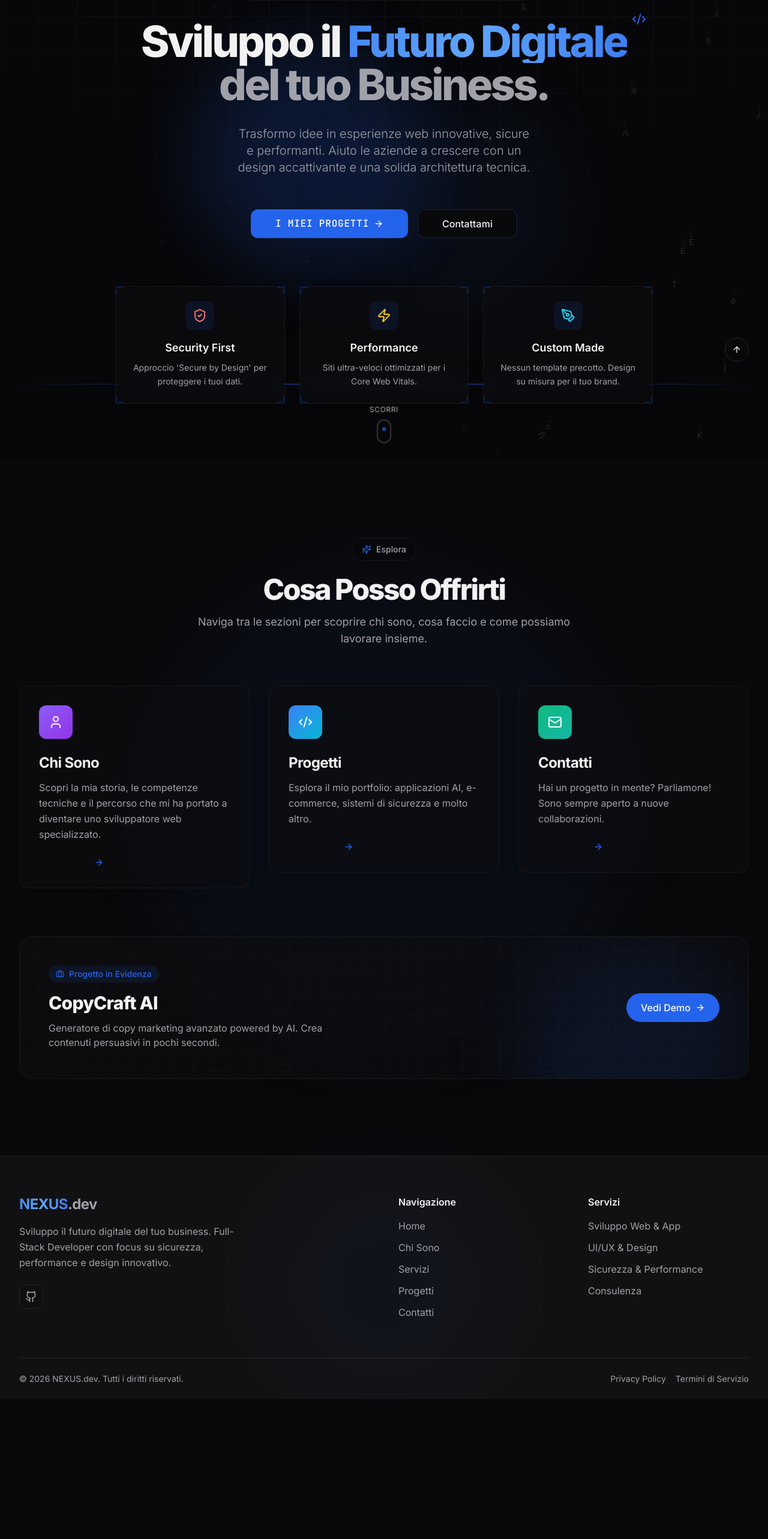
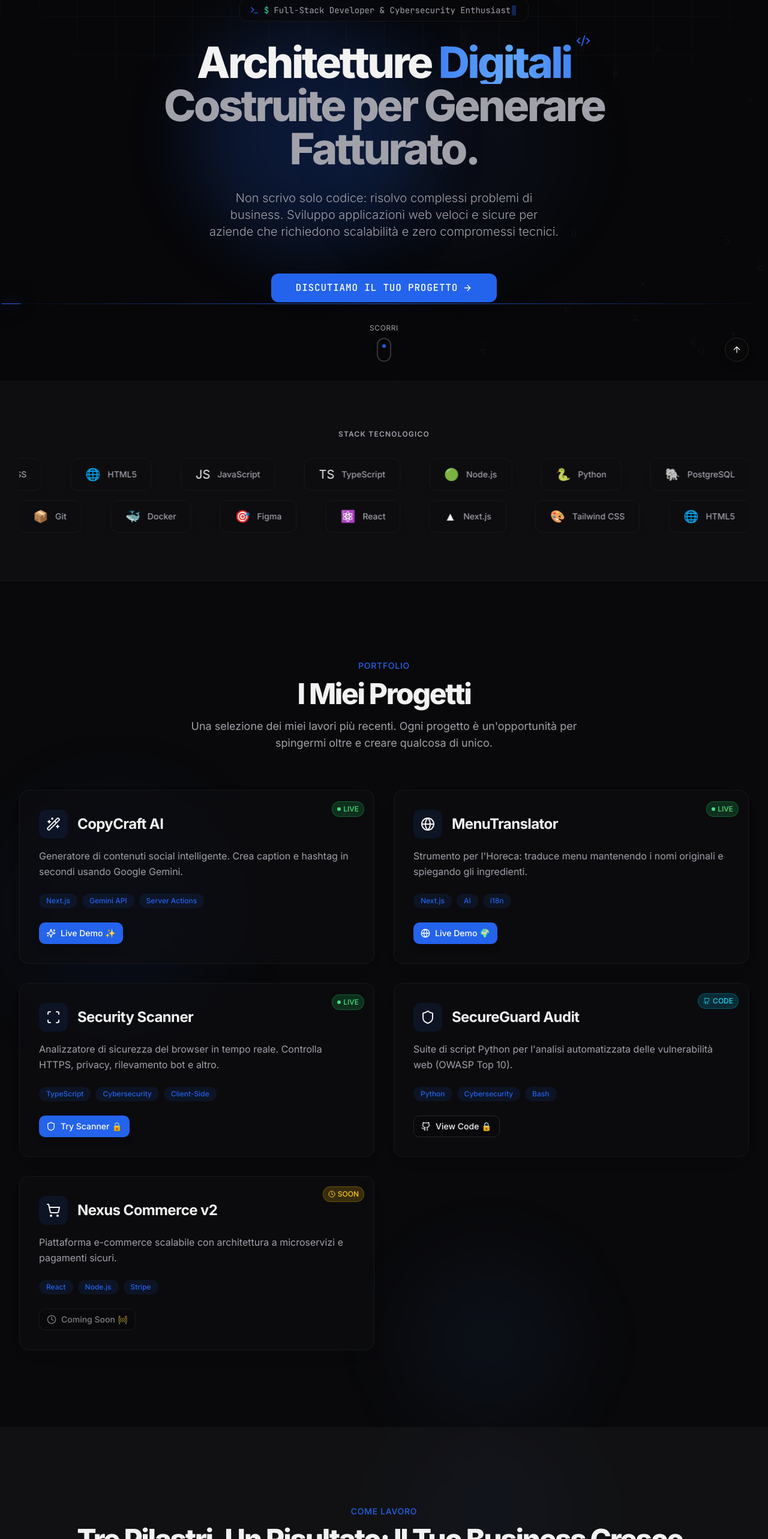
Before and after one commit to ilicr777/nexus-portfolio, a Next.js app: page /1 in a window 1280 px wide. Shown: the part 165-2731 px from the top of the page at 60% size. Before the commit the page ends 2498 px from the top, so only its background shows below. Built offline with nearby package versions, Linux system fonts and the light colour scheme.

Commit message:
Update components and i18n

```diff
--- a/app/[locale]/page.tsx
+++ b/app/[locale]/page.tsx
@@ -1,12 +1,20 @@
 import { Hero } from "@/components/sections/hero";
-import { Highlights } from "@/components/sections/highlights";
+import { TechStack } from "@/components/sections/tech-stack";
+import { Projects } from "@/components/sections/projects";
+import { Services } from "@/components/sections/services";
 import { PageTransition } from "@/components/page-transition";
 
 export default function Home() {
   return (
     <PageTransition>
+      {/* 1 — Hero: singola CTA orientata al contatto */}
       <Hero />
-      <Highlights />
+      {/* 2 — Social Proof: stack tecnico, abbassa la diffidenza */}
+      <TechStack />
+      {/* 3 — Progetti in evidenza: prova tangibile prima della proposta */}
+      <Projects />
+      {/* 4 — Value Proposition: i 3 step concreti dopo aver visto il lavoro */}
+      <Services />
     </PageTransition>
   );
 }
--- a/components/footer.tsx
+++ b/components/footer.tsx
@@ -1,11 +1,12 @@
 "use client";
 
 import Link from "next/link";
-import { useParams } from "next/navigation";
+import { useParams, usePathname } from "next/navigation";
 import { motion } from "framer-motion";
 import { Github, ArrowUp } from "lucide-react";
 import { Button } from "@/components/ui/button";
 import { useDictionary } from "@/components/dictionary-provider";
+import { cn } from "@/lib/utils";
 
 const socialLinks = [
   { href: "https://github.com/ilicr777", icon: Github, label: "GitHub" },
@@ -14,26 +15,29 @@ const socialLinks = [
 export function Footer() {
   const { dictionary } = useDictionary();
   const params = useParams();
+  const pathname = usePathname();
   const locale = params.locale as string;
+
+  const isActive = (href: string) =>
+    href === `/${locale}` ? pathname === href : pathname.startsWith(href);
 
   const footerLinks = [
     {
       title: dictionary.footer.navigation,
       links: [
-        { href: "#home", label: dictionary.nav.home },
-        { href: "#about", label: dictionary.nav.about },
-        { href: "#services", label: dictionary.nav.services },
-        { href: "#projects", label: dictionary.nav.projects },
-        { href: "#contact", label: dictionary.nav.contact },
+        { href: `/${locale}`, label: dictionary.nav.home },
+        { href: `/${locale}/about`, label: dictionary.nav.about },
+        { href: `/${locale}/projects`, label: dictionary.nav.projects },
+        { href: `/${locale}/contact`, label: dictionary.nav.contact },
       ],
     },
     {
       title: dictionary.footer.services,
       links: [
-        { href: "#services", label: dictionary.footer.webDevelopment },
-        { href: "#services", label: dictionary.footer.designServices },
-        { href: "#services", label: dictionary.footer.securityServices },
-        { href: "#contact", label: dictionary.footer.consulting },
+        { href: `/${locale}/contact`, label: dictionary.footer.webDevelopment },
+        { href: `/${locale}/contact`, label: dictionary.footer.designServices },
+        { href: `/${locale}/contact`, label: dictionary.footer.securityServices },
+        { href: `/${locale}/contact`, label: dictionary.footer.consulting },
       ],
     },
   ];
@@ -91,7 +95,12 @@ export function Footer() {
                   <li key={link.label}>
                     <Link
                       href={link.href}
-                      className="text-muted-foreground hover:text-primary transition-colors"
+                      className={cn(
+                        "transition-colors",
+                        isActive(link.href)
+                          ? "text-primary font-medium"
+                          : "text-muted-foreground hover:text-primary"
+                      )}
                     >
                       {link.label}
                     </Link>
--- a/components/sections/about.tsx
+++ b/components/sections/about.tsx
@@ -30,7 +30,7 @@ const techStack: TechIcon[] = [
   { name: "Figma", icon: "🎯", category: "tools" },
 ];
 
-function TechMarquee({ direction = "left" }: { direction?: "left" | "right" }) {
+export function TechMarquee({ direction = "left" }: { direction?: "left" | "right" }) {
   return (
     <div className="flex overflow-hidden">
       <motion.div
--- a/components/sections/hero.tsx
+++ b/components/sections/hero.tsx
@@ -4,7 +4,7 @@ import { useState } from "react";
 import Link from "next/link";
 import { useParams } from "next/navigation";
 import { motion } from "framer-motion";
-import { ArrowRight, Terminal, Zap, ShieldCheck, PenTool, Code2 } from "lucide-react";
+import { ArrowRight, Terminal, Code2 } from "lucide-react";
 import { Button } from "@/components/ui/button";
 import { useDictionary } from "@/components/dictionary-provider";
 import { MatrixRain } from "@/components/ui/matrix-rain";
@@ -144,76 +144,13 @@ export function Hero() {
             className="mt-8 md:mt-10 flex flex-col sm:flex-row items-center gap-4"
           >
             <Button asChild variant="cyber" size="xl" className="group">
-              <Link href={`/${locale}/projects`}>
+              <Link href={`/${locale}/contact`}>
                 <span className="relative z-10 flex items-center gap-2">
                   {dictionary.hero.ctaPrimary}
                   <ArrowRight className="h-4 w-4 transition-transform group-hover:translate-x-1" />
                 </span>
               </Link>
             </Button>
-            <Button asChild variant="outline" size="xl" className="border-primary/30 hover:border-primary/60 hover:bg-primary/5">
-              <Link href={`/${locale}/contact`}>{dictionary.hero.ctaSecondary}</Link>
-            </Button>
-          </motion.div>
-
-          {/* Core Values */}
-          <motion.div
-            variants={itemVariants}
-            className="mt-16 md:mt-20 grid grid-cols-1 md:grid-cols-3 gap-6 w-full max-w-4xl"
-          >
-            {[
-              {
-                icon: ShieldCheck,
-                title: dictionary.coreValues.security.title,
-                description: dictionary.coreValues.security.description,
-                accent: "text-red-400",
-                border: "hover:border-red-500/50",
-              },
-              {
-                icon: Zap,
-                title: dictionary.coreValues.performance.title,
-                description: dictionary.coreValues.performance.description,
-                accent: "text-yellow-400",
-                border: "hover:border-yellow-500/50",
-              },
-              {
-                icon: PenTool,
-                title: dictionary.coreValues.custom.title,
-                description: dictionary.coreValues.custom.description,
-                accent: "text-cyan-400",
-                border: "hover:border-cyan-500/50",
-              },
-            ].map((value, index) => (
-              <motion.div
-                key={value.title}
-                initial={{ opacity: 0, y: 20 }}
-                animate={{ opacity: 1, y: 0 }}
-                transition={{ delay: 1 + index * 0.15, duration: 0.5 }}
-                whileHover={{ y: -5, transition: { duration: 0.2 } }}
-                className={`group relative p-6 rounded-2xl border border-border/50 bg-card/60 backdrop-blur-md ${value.border} hover:bg-card/90 transition-all duration-300 shadow-soft hover:shadow-soft-lg`}
-              >
-                {/* Corner Accents */}
-                <div className="absolute top-0 left-0 w-3 h-3 border-t border-l border-primary/50" />
-                <div className="absolute top-0 right-0 w-3 h-3 border-t border-r border-primary/50" />
-                <div className="absolute bottom-0 left-0 w-3 h-3 border-b border-l border-primary/50" />
-                <div className="absolute bottom-0 right-0 w-3 h-3 border-b border-r border-primary/50" />
-
-                {/* Icon */}
-                <div className={`inline-flex items-center justify-center w-12 h-12 rounded-xl bg-primary/10 mb-4 group-hover:bg-primary/20 transition-colors`}>
-                  <value.icon className={`w-6 h-6 ${value.accent}`} />
-                </div>
-
-                {/* Title */}
-                <h3 className="text-lg font-semibold mb-2 group-hover:text-primary transition-colors">
-                  {value.title}
-                </h3>
-
-                {/* Description */}
-                <p className="text-sm text-muted-foreground leading-relaxed">
-                  {value.description}
-                </p>
-              </motion.div>
-            ))}
           </motion.div>
         </motion.div>
       </div>
--- a/components/sections/services.tsx
+++ b/components/sections/services.tsx
@@ -2,7 +2,7 @@
 
 import { motion, useInView } from "framer-motion";
 import { useRef } from "react";
-import { Code, Palette, Shield, ArrowUpRight } from "lucide-react";
+import { Zap, BrainCircuit, Shield, ArrowUpRight } from "lucide-react";
 import Link from "next/link";
 import { useDictionary } from "@/components/dictionary-provider";
 
@@ -98,14 +98,14 @@ export function Services() {
 
   const services: Service[] = [
     {
-      icon: <Code className="h-6 w-6" />,
+      icon: <Zap className="h-6 w-6" />,
       title: dictionary.services.items.webDev.title,
       description: dictionary.services.items.webDev.description,
       features: dictionary.services.items.webDev.features,
       learnMore: dictionary.services.learnMore,
     },
     {
-      icon: <Palette className="h-6 w-6" />,
+      icon: <BrainCircuit className="h-6 w-6" />,
       title: dictionary.services.items.design.title,
       description: dictionary.services.items.design.description,
       features: dictionary.services.items.design.features,
--- /dev/null
+++ b/components/sections/tech-stack.tsx
@@ -0,0 +1,34 @@
+"use client";
+
+import { motion } from "framer-motion";
+import { TechMarquee } from "@/components/sections/about";
+import { useDictionary } from "@/components/dictionary-provider";
+
+export function TechStack() {
+  const { dictionary } = useDictionary();
+
+  return (
+    <section className="py-16 md:py-20 relative overflow-hidden border-y border-border/40">
+      <div className="absolute inset-0 -z-10">
+        <div className="absolute inset-0 bg-muted/20" />
+      </div>
+
+      <div className="container-padding mx-auto max-w-7xl">
+        <motion.div
+          initial={{ opacity: 0, y: 16 }}
+          whileInView={{ opacity: 1, y: 0 }}
+          viewport={{ once: true, margin: "-80px" }}
+          transition={{ duration: 0.5 }}
+        >
+          <p className="text-center text-xs font-semibold text-muted-foreground uppercase tracking-widest mb-8">
+            {dictionary.about.techStack}
+          </p>
+          <div className="space-y-4">
+            <TechMarquee direction="left" />
+            <TechMarquee direction="right" />
+          </div>
+        </motion.div>
+      </div>
+    </section>
+  );
+}
--- a/lib/i18n/en.json
+++ b/lib/i18n/en.json
@@ -9,11 +9,11 @@
   },
   "hero": {
     "badge": "Full-Stack Developer & Cybersecurity Enthusiast",
-    "headline1": "I Develop the",
-    "headline2": "Digital Future",
-    "headline3": "of Your Business.",
-    "subheadline": "I transform ideas into innovative, secure, and high-performance web experiences. I help businesses grow with captivating design and solid technical architecture.",
-    "ctaPrimary": "My Projects",
+    "headline1": "Digital",
+    "headline2": "Architectures",
+    "headline3": "Built to Generate Revenue.",
+    "subheadline": "I don't just write code: I solve complex business problems. I build fast and secure web applications for companies that demand scalability and zero technical compromises.",
+    "ctaPrimary": "Let's discuss your project",
     "ctaSecondary": "Contact Me",
     "stats": {
       "projects": "Projects Delivered",
@@ -51,31 +51,31 @@
     }
   },
   "services": {
-    "label": "Services",
-    "title": "What I Can Do For You",
-    "description": "Comprehensive web development services designed to elevate your digital presence and drive business growth.",
+    "label": "How I Work",
+    "title": "Three Pillars. One Outcome: Your Business Grows.",
+    "description": "Every project I take on is built on three concrete foundations that translate your investment into measurable business results.",
     "items": {
       "webDev": {
-        "title": "Web & App Development",
-        "description": "Modern websites, high-converting Landing Pages, and complex Web Applications (SaaS) built to measure.",
-        "features": ["Modern Websites", "Landing Pages", "SaaS Applications", "E-commerce Platforms"]
+        "title": "Your Pages Load in Under a Second",
+        "description": "Using Next.js and advanced Core Web Vitals optimization, I build interfaces that pass Google's performance benchmarks — the threshold separating sites that rank from those that don't. Every millisecond saved is a user who stays and a conversion that happens.",
+        "features": ["Sub-second Time to First Byte", "Green Core Web Vitals scores", "SEO-ready architecture", "Mobile-first by default"]
       },
       "design": {
-        "title": "UI/UX & Design",
-        "description": "Intuitive and captivating interfaces that guide users and strengthen brand identity.",
-        "features": ["Responsive Design", "UI/UX Prototyping", "Brand Identity", "Fluid Animations"]
+        "title": "AI That Eliminates Repetitive Work",
+        "description": "I integrate language models (Gemini, OpenAI) directly into your product to automate low-value operations: content generation, multilingual translation, data analysis. The result is a smarter product and a team that focuses on what actually moves the needle.",
+        "features": ["LLM API Integration (Gemini, OpenAI)", "Workflow Automation", "Multilingual AI Features", "Custom Prompt Engineering"]
       },
       "security": {
-        "title": "Security & Performance",
-        "description": "Code optimized for speed and security best-practices to protect your users' data.",
-        "features": ["Core Web Vitals Optimization", "Security Best Practices", "Data Protection", "CDN & Caching"]
+        "title": "Security Built In, Not Bolted On",
+        "description": "Every line of code follows OWASP guidelines and security-by-design principles, protecting your users' data from the most common vulnerabilities. Security isn't a final checklist — it's an architectural decision made on day one.",
+        "features": ["OWASP Top 10 Compliance", "Security-by-Design Architecture", "GDPR-ready Data Handling", "Automated Vulnerability Auditing"]
       }
     },
     "cta": {
-      "question": "Have a unique project in mind?",
-      "link": "Let's discuss your requirements"
+      "question": "Ready to build something that actually works?",
+      "link": "Let's discuss your project"
     },
-    "learnMore": "Learn More"
+    "learnMore": "Start a Project"
   },
   "projects": {
     "label": "Portfolio",
--- a/lib/i18n/it.json
+++ b/lib/i18n/it.json
@@ -9,11 +9,11 @@
   },
   "hero": {
     "badge": "Full-Stack Developer & Cybersecurity Enthusiast",
-    "headline1": "Sviluppo il",
-    "headline2": "Futuro Digitale",
-    "headline3": "del tuo Business.",
-    "subheadline": "Trasformo idee in esperienze web innovative, sicure e performanti. Aiuto le aziende a crescere con un design accattivante e una solida architettura tecnica.",
-    "ctaPrimary": "I miei Progetti",
+    "headline1": "Architetture",
+    "headline2": "Digitali",
+    "headline3": "Costruite per Generare Fatturato.",
+    "subheadline": "Non scrivo solo codice: risolvo complessi problemi di business. Sviluppo applicazioni web veloci e sicure per aziende che richiedono scalabilità e zero compromessi tecnici.",
+    "ctaPrimary": "Discutiamo il tuo progetto",
     "ctaSecondary": "Contattami",
     "stats": {
       "projects": "Progetti Consegnati",
@@ -51,31 +51,31 @@
     }
   },
   "services": {
-    "label": "Servizi",
-    "title": "Cosa Posso Fare Per Te",
-    "description": "Servizi di sviluppo web completi progettati per elevare la tua presenza digitale e guidare la crescita del business.",
+    "label": "Come Lavoro",
+    "title": "Tre Pilastri. Un Risultato: Il Tuo Business Cresce.",
+    "description": "Ogni progetto che prendo in carico è costruito su tre fondamenta concrete che trasformano il tuo investimento in risultati di business misurabili.",
     "items": {
       "webDev": {
-        "title": "Sviluppo Web & App",
-        "description": "Siti web moderni, Landing Page ad alta conversione e Applicazioni Web complesse (SaaS) costruite su misura.",
-        "features": ["Siti Web Moderni", "Landing Page", "Applicazioni SaaS", "Piattaforme E-commerce"]
+        "title": "Le Tue Pagine Caricano in Meno di un Secondo",
+        "description": "Con Next.js e l'ottimizzazione avanzata dei Core Web Vitals, costruisco interfacce che superano i benchmark di Google — la soglia critica che separa i siti che vengono trovati da quelli che non esistono. Ogni millisecondo risparmiato è un utente che resta e una conversione che avviene.",
+        "features": ["Time to First Byte sotto il secondo", "Core Web Vitals al Verde", "Architettura SEO-ready", "Mobile-first per Default"]
       },
       "design": {
-        "title": "UI/UX & Design",
-        "description": "Interfacce intuitive e accattivanti che guidano l'utente e rafforzano l'identità del brand.",
-        "features": ["Design Responsivo", "Prototipazione UI/UX", "Brand Identity", "Animazioni Fluide"]
+        "title": "AI Che Elimina il Lavoro Ripetitivo",
+        "description": "Integro modelli linguistici (Gemini, OpenAI) direttamente nel tuo prodotto per automatizzare le operazioni a basso valore: generazione testi, traduzione multilingua, analisi dati. Il risultato è un prodotto più intelligente e un team che si concentra su ciò che sposta davvero l'ago della bilancia.",
+        "features": ["Integrazione API LLM (Gemini, OpenAI)", "Automazione dei Workflow", "Funzionalità AI Multilingua", "Prompt Engineering Personalizzato"]
       },
       "security": {
-        "title": "Sicurezza & Performance",
-        "description": "Codice ottimizzato per la velocità e best-practices di sicurezza per proteggere i dati dei tuoi utenti.",
-        "features": ["Ottimizzazione Core Web Vitals", "Best Practice Sicurezza", "Protezione Dati", "CDN & Caching"]
+        "title": "Sicurezza Integrata, Non Aggiunta Dopo",
+        "description": "Ogni riga di codice segue le linee guida OWASP e i principi di security-by-design, proteggendo i dati dei tuoi utenti dalle vulnerabilità più comuni. La sicurezza non è una checklist finale — è una decisione progettuale presa dal giorno zero.",
+        "features": ["Conformità OWASP Top 10", "Architettura Security-by-Design", "Gestione Dati GDPR-ready", "Audit Automatizzato delle Vulnerabilità"]
       }
     },
     "cta": {
-      "question": "Hai un progetto unico in mente?",
-      "link": "Discutiamo le tue esigenze"
+      "question": "Pronto a costruire qualcosa che funziona davvero?",
+      "link": "Discutiamo il tuo progetto"
     },
-    "learnMore": "Scopri di Più"
+    "learnMore": "Inizia un Progetto"
   },
   "projects": {
     "label": "Portfolio",
```
